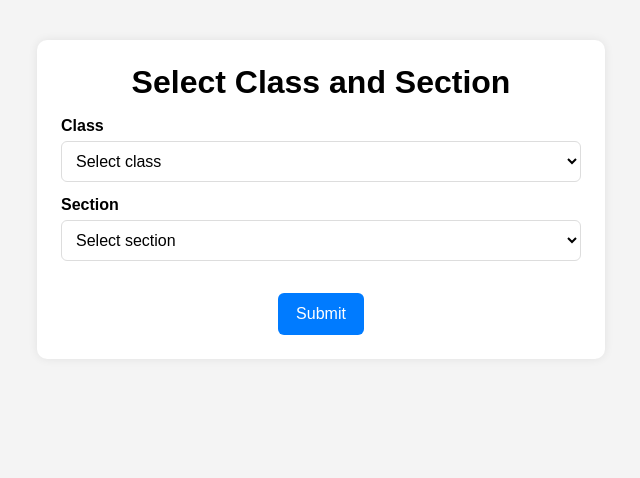
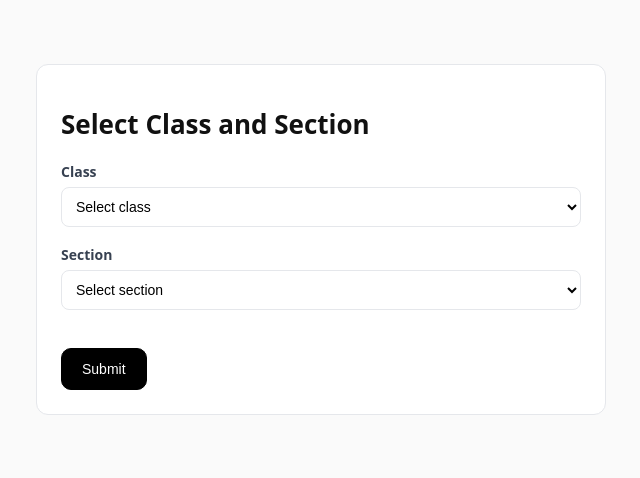
Before and after one commit to admin-masters/nutrilife, a Django app: template backend/templates/screening_only/teacher_class_selection.html in a window 1280 px wide. Shown: the top 478 px of the page, without its empty margins (319-959 px from the left). Run offline with Django 5.2, Linux system fonts and the light colour scheme; the template is opened without the code that fills it, so the values that code supplies are empty; parts of the project's set-up code (start-up, migrations or seed data) failed here and were passed over.

Commit message:
Changed some styling

```diff
--- a/backend/templates/screening_only/teacher_class_selection.html
+++ b/backend/templates/screening_only/teacher_class_selection.html
@@ -5,67 +5,78 @@
   <meta name="viewport" content="width=device-width, initial-scale=1.0"/>
   <title>Select Class and Section</title>
   <style>
-    body {
-      font-family: Arial, sans-serif;
-      background: #f4f4f4;
-      margin: 0;
-      padding: 0;
-      text-align: center;
+    body{
+  font-family: system-ui, -apple-system, BlinkMacSystemFont, sans-serif;
+  max-width: 1000px;
+  margin: 0 auto;
+  padding: 24px;
+  background: #fafafa;
+  color:#111;
 }
-    .container {
-      width: 90%;
+
+/* Container becomes card style */
+.container{
   max-width: 520px;
   margin: 40px auto;
-      background: white;
-      padding: 24px;
-      border-radius: 10px;
-      box-shadow: 0px 0px 10px rgba(0,0,0,0.08);
+  background:#fff;
+  border:1px solid #e5e7eb;
+  border-radius:12px;
+  padding:24px;
 }
-    h1 { margin: 0 0 16px; }
-    .row { text-align: left; margin: 14px 0; }
-    label { display:block; font-weight: bold; margin-bottom: 6px; }
-    select {
-      width: 100%;
-      padding: 10px;
-      border: 1px solid #ddd;
-      border-radius: 6px;
-      font-size: 16px;
-      background: #fff;
+
+/* Heading */
+h1{
+  font-size: 26px;
+  font-weight: 700;
+  margin-bottom: 20px;
 }
-    .btn {
-      margin-top: 18px;
-      display: inline-block;
-      padding: 12px 18px;
-      background: #007BFF;
-      color: white;
-      border: none;
-      border-radius: 6px;
-      cursor: pointer;
-      font-size: 16px;
+
+/* Rows */
+.row{
+  margin:18px 0;
 }
-    .btn:hover { background: #0056b3; }
-    .messages { text-align:left; margin: 10px 0 0; }
-    .messages .error {
-      background: #ffe6e6;
-      border: 1px solid #ffb3b3;
-      padding: 10px;
-      border-radius: 6px;
-      color: #a40000;
-      margin-top: 10px;
+
+/* Labels */
+label{
+  display:block;
+  font-weight:600;
+  margin-bottom:6px;
+  font-size:14px;
+  color:#374151;
+}
+
+/* Select inputs */
+select{
+  width:100%;
+  padding:10px;
+  border:1px solid #e5e7eb;
+  border-radius:8px;
+  font-size:14px;
+  background:#fff;
+}
+
+/* Button – same as add-btn */
+.btn{
+  margin-top:20px;
+  display:inline-block;
+  padding:12px 20px;
+  background:#000;
+  color:#fff;
+  border:1px solid #000;
+  border-radius:10px;
+  font-size:14px;
+  font-weight:500;
+  cursor:pointer;
+}
+
+.btn:hover{
+  opacity:.9;
 }
   </style>
 </head>
 <body>
   <div class="container">
     <h1>Select Class and Section</h1>
-
-    {% if messages %}
-      <div class="messages">
-        {% for message in messages %}
-          <div class="error">{{ message }}</div>
-        {% endfor %}
-      </div>
-    {% endif %}
 
     <form method="post">
       {% csrf_token %}
--- a/backend/templates/screening_only/teacher_dashboard.html
+++ b/backend/templates/screening_only/teacher_dashboard.html
@@ -173,6 +173,9 @@
         <strong>Selected:</strong> Class {{ selected_classroom.grade }}{% if selected_classroom.division %} - {{ selected_classroom.division }}{% endif %}
       </p>
     {% endif %}
+    <a href="{% url 'screening_only:teacher_class_selection' %}" class="add-btn" style="float:right;">
+        Back to class selection
+    </a>
   </div>
 
 
@@ -180,9 +183,6 @@
   <div class="add-section">
     <div style="display:flex; justify-content:center; gap:12px; flex-wrap:wrap;">
         <a href="{{ add_student_url }}" class="add-btn">+ Add New Student for Screening</a>
-        <a href="{% url 'screening_only:teacher_class_selection' %}" class="add-btn" style="background:#6c757d;">
-          Back to class selection
-        </a>
     </div>
 
     <div class="helper-text">
```
Also changed, not shown: backend/templates/screening/add_student.html (+9 -3 lines). Lines whose indentation alone changed are shown as unchanged.
